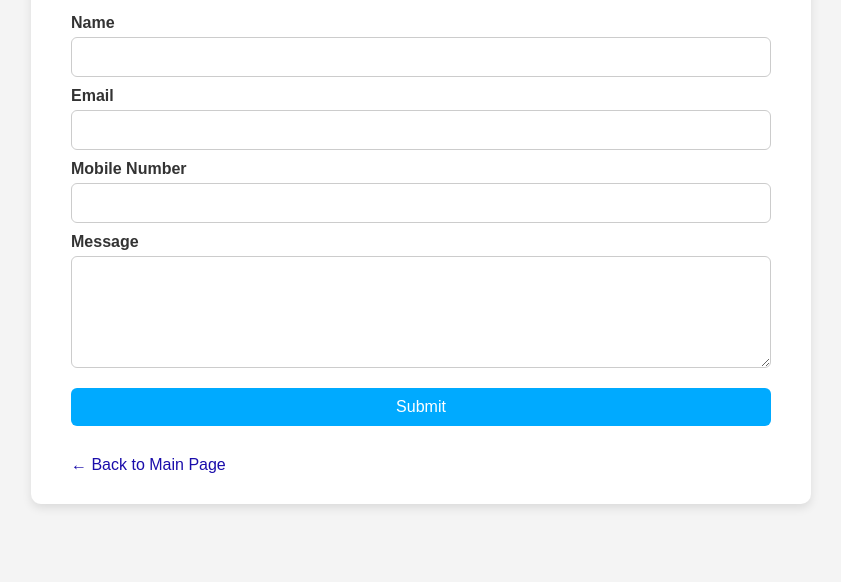
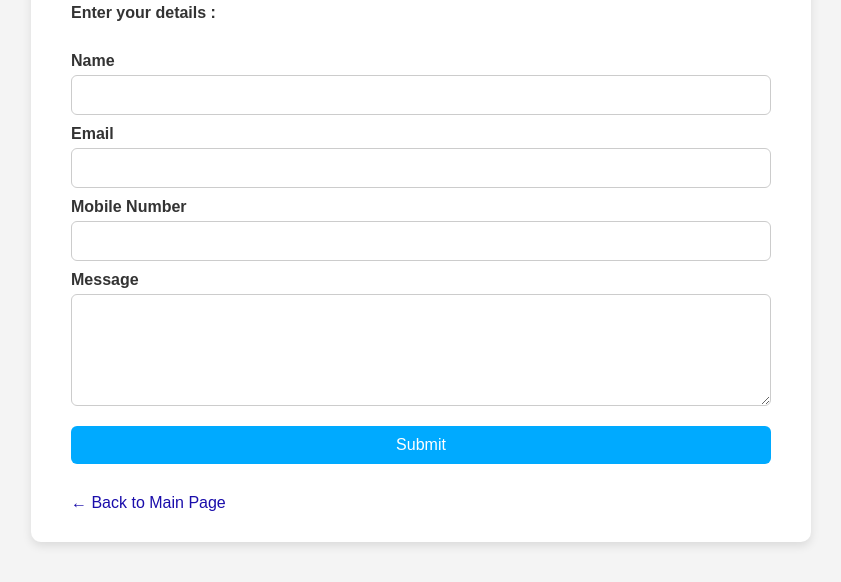
Before and after one commit to AG-Anubhav/HTML---Portfolio, a plain HTML site: page contacts.html in a window 1280 px wide. Shown: the part 259-841 px from the top of the page, without its empty margins (219-1060 px from the left). Before the commit the page ends 803 px from the top, so only its background shows below. Drawn offline with Linux system fonts and the light colour scheme.

Commit message:
Update contacts.html

```diff
--- a/contacts.html
+++ b/contacts.html
@@ -33,6 +33,8 @@
   </div>
 </div>
 
+  <p class="form-heading"><strong>Enter your details : </strong></p>
+
     <form class="contact-form">
       <label for="name">Name</label>
       <input type="text" id="name" name="name" required />
```
